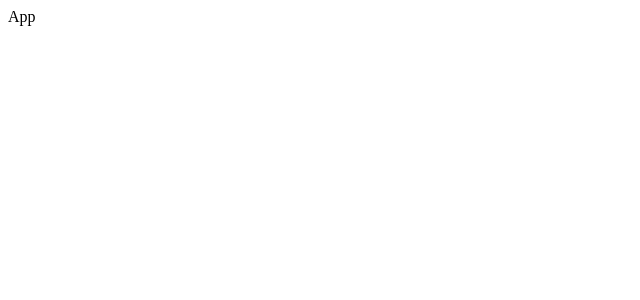
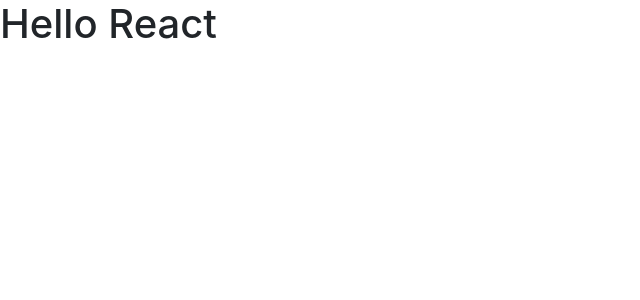
Before and after one commit to romanmtb/auth, a React (Create React App) app in the folder client/: page / in a window 1280 px wide. Shown: the top 300 px of the page, without its empty margins (0-640 px from the left). Built offline with nearby package versions, Linux system fonts and the light colour scheme.

Commit message:
add client basic setup

```diff
--- a/client/public/index.html
+++ b/client/public/index.html
@@ -10,34 +10,13 @@
       content="Web site created using create-react-app"
     />
     <link rel="apple-touch-icon" href="%PUBLIC_URL%/logo192.png" />
-    <!--
-      manifest.json provides metadata used when your web app is installed on a
-      user's mobile device or desktop. See https://developers.google.com/web/fundamentals/web-app-manifest/
-    -->
     <link rel="manifest" href="%PUBLIC_URL%/manifest.json" />
-    <!--
-      Notice the use of %PUBLIC_URL% in the tags above.
-      It will be replaced with the URL of the `public` folder during the build.
-      Only files inside the `public` folder can be referenced from the HTML.
-
-      Unlike "/favicon.ico" or "favicon.ico", "%PUBLIC_URL%/favicon.ico" will
-      work correctly both with client-side routing and a non-root public URL.
-      Learn how to configure a non-root public URL by running `npm run build`.
-    -->
+    <link rel="stylesheet" href="https://stackpath.bootstrapcdn.com/bootstrap/4.4.1/css/bootstrap.min.css" integrity="sha384-Vkoo8x4CGsO3+Hhxv8T/Q5PaXtkKtu6ug5TOeNV6gBiFeWPGFN9MuhOf23Q9Ifjh" crossorigin="anonymous">
     <title>React App</title>
   </head>
   <body>
     <noscript>You need to enable JavaScript to run this app.</noscript>
     <div id="root"></div>
-    <!--
-      This HTML file is a template.
-      If you open it directly in the browser, you will see an empty page.
 
-      You can add webfonts, meta tags, or analytics to this file.
-      The build step will place the bundled scripts into the <body> tag.
-
-      To begin the development, run `npm start` or `yarn start`.
-      To create a production bundle, use `npm run build` or `yarn build`.
-    -->
   </body>
 </html>
--- a/client/src/App.js
+++ b/client/src/App.js
@@ -1,11 +1,9 @@
 import React from 'react'
 
-function App() {
-  return (
-    <div className="App">
-      App
-    </div>
-  )
+const App = () => {
+    return (
+        <h1>Hello React</h1>
+    )
 }
 
 export default App
```
Also changed, not shown: client/public/logo192.png (deleted), client/public/logo512.png (deleted).
